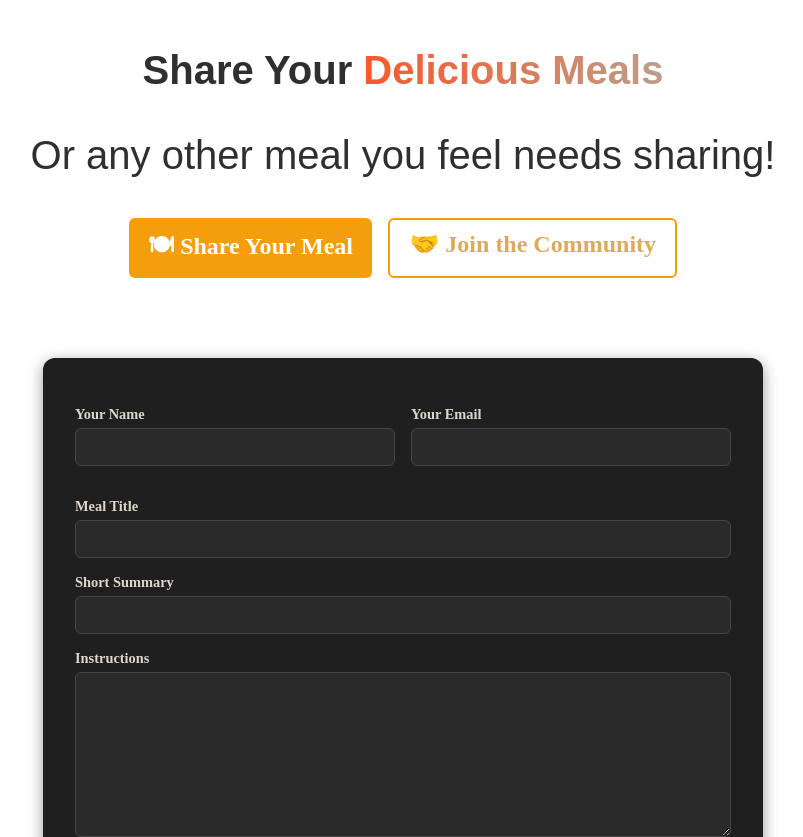
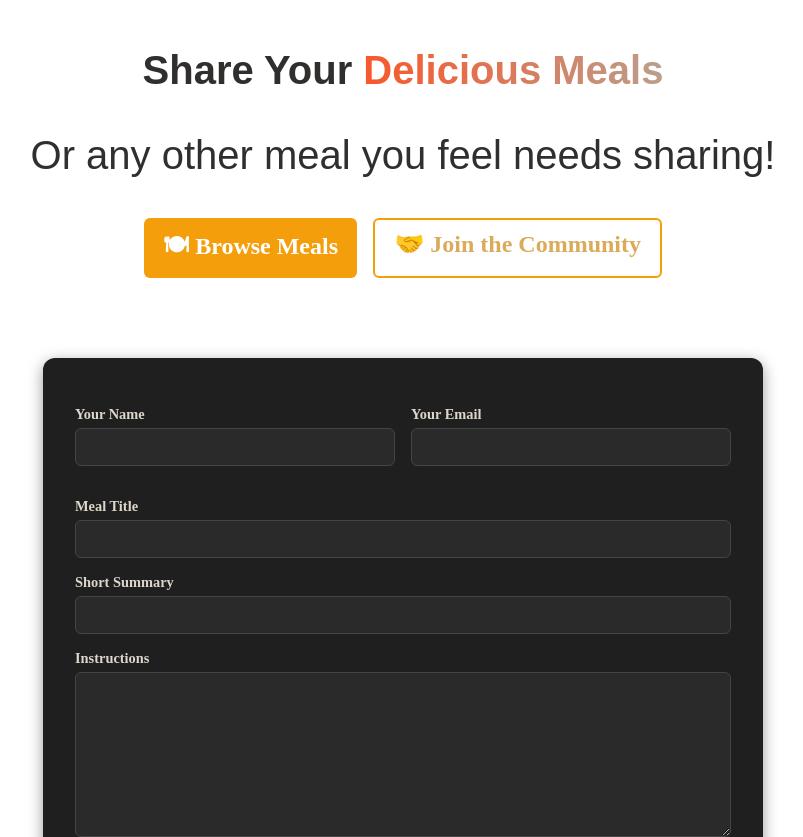
Before and after one commit to alainiranzi/Invading-Fullstack-with-Next-js, a Next.js app: page /meals in a window 1280 px wide. Shown: the top 837 px of the page, without its empty margins (237-1040 px from the left). Built offline with nearby package versions, Linux system fonts and the light colour scheme.

Commit message:
nothing big

```diff
--- a/src/app/meals/page.js
+++ b/src/app/meals/page.js
@@ -1,7 +1,7 @@
 import ImagePicker from "@/app/components/main-header/meals/image-picker";
 import { shareMeal } from "@/app/lib/actions";
 import Link from "next/link";
-import classes from "page.module.css";
+import classes from "./page.module.css";
 
 export default function ShareMealsPage() {
   return (
@@ -12,10 +12,10 @@ export default function ShareMealsPage() {
         </h1>
         <p>Or any other meal you feel needs sharing!</p>
 
-
+        {/* Nav above the form */}
         <div className={classes.nav}>
-          <Link href="/meals/share" className={classes.link}>
-            🍽 Share Your Meal
+          <Link href="/meals/all" className={classes.link}>
+            🍽 Browse Meals
           </Link>
           <Link href="/community" className={classes.linkAlt}>
             🤝 Join the Community
--- a/src/app/meals/page.module.css
+++ b/src/app/meals/page.module.css
@@ -12,7 +12,7 @@
 .header p {
   font-family: 'Montserrat', sans-serif;
   font-size: 2.5rem;
-  color: #2f2f2f;
+  color: #312e2e;
   text-align: center;
 }
 
```
